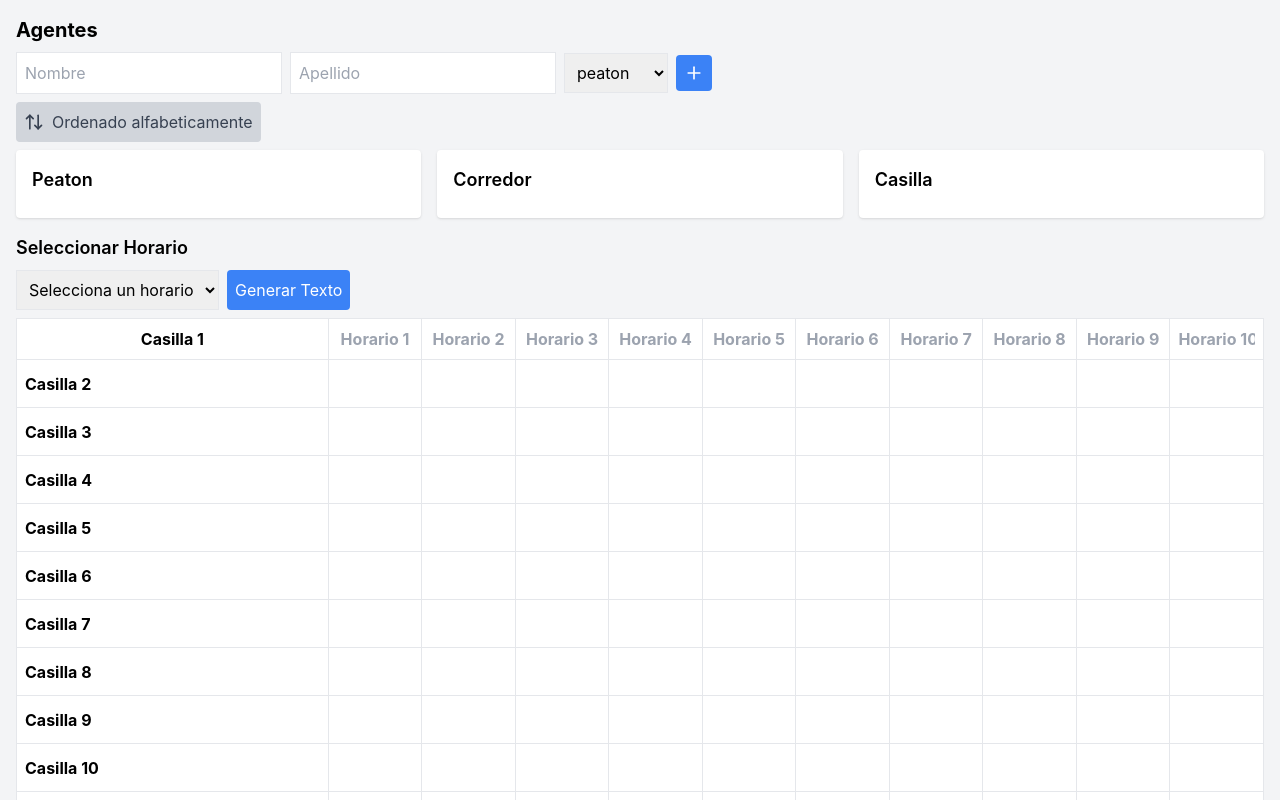
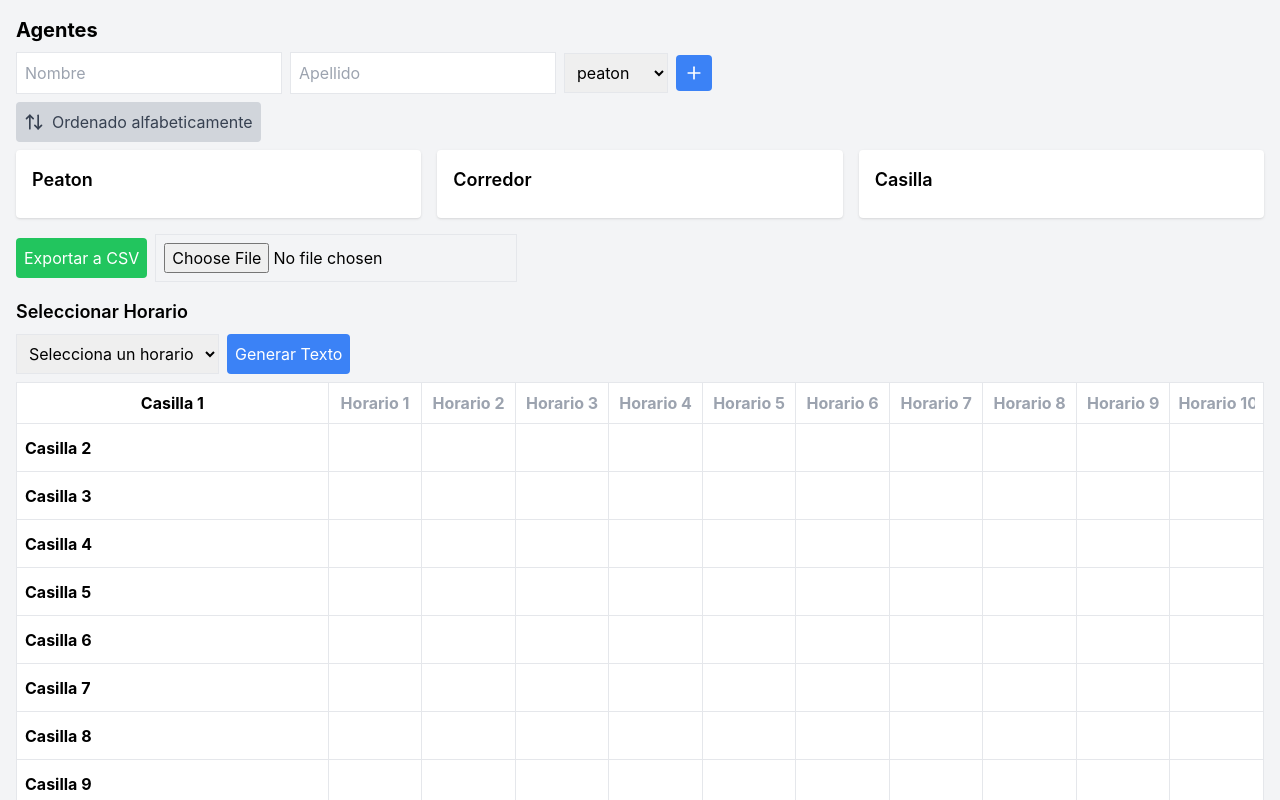
Before and after one commit to axelemanuel23/gestorHorarios, a React (Create React App) app: page / in a window 1280 px wide. Shown: the top 800 px of the page. Built offline with nearby package versions, Linux system fonts and the light colour scheme.

Commit message:
agregando exportacion e importacion de csv

```diff
--- a/package.json
+++ b/package.json
@@ -7,6 +7,7 @@
     "@testing-library/react": "^13.4.0",
     "@testing-library/user-event": "^13.5.0",
     "lucide-react": "^0.446.0",
+    "papaparse": "^5.4.1",
     "react": "^18.3.1",
     "react-dom": "^18.3.1",
     "react-scripts": "5.0.1",
--- a/src/App.js
+++ b/src/App.js
@@ -1,6 +1,7 @@
 import React, { useState, useEffect } from 'react';
 import { Plus, Trash2, ArrowUpDown } from 'lucide-react';
 import { v4 as uuidv4 } from 'uuid';
+import Papa from 'papaparse'; // Importa PapaParse
 
 const colors = [
   'bg-red-500', 'bg-blue-500', 'bg-green-500', 'bg-yellow-500', 'bg-purple-500',
@@ -47,6 +48,47 @@ const HorarioEditable = () => {
     localStorage.setItem('agentes', JSON.stringify(agentes));
     localStorage.setItem('sectoresData', JSON.stringify(sectoresData));
   }, [sectoresData, horarios, encabezadosFilas, matriz, agentes]);
+
+  // Función para exportar la matriz a CSV
+  const exportarCSV = () => {
+    const data = matriz.map((fila, filaIndex) => [
+      encabezadosFilas[filaIndex + 1],
+      ...fila.map((celda) => (celda ? celda : '')),
+    ]);
+
+    data.unshift(['Entrada/Salida', ...horarios]); // Agregar encabezado
+
+    const csv = Papa.unparse(data);
+    const blob = new Blob([csv], { type: 'text/csv;charset=utf-8;' });
+    const url = URL.createObjectURL(blob);
+    const link = document.createElement('a');
+    link.href = url;
+    link.setAttribute('download', 'horario.csv');
+    document.body.appendChild(link);
+    link.click();
+    document.body.removeChild(link);
+  };
+
+  // Función para importar la matriz desde un archivo CSV
+  const importarCSV = (event) => {
+    const file = event.target.files[0];
+    if (file) {
+      Papa.parse(file, {
+        complete: (result) => {
+          const data = result.data;
+          const nuevosHorarios = data[0].slice(1); // Obtiene los horarios del encabezado
+          const nuevasFilas = data.slice(1).map((fila) => fila[0]); // Obtiene los encabezados de filas
+          const nuevaMatriz = data.slice(1).map((fila) => fila.slice(1)); // Obtiene la matriz
+
+          setHorarios(nuevosHorarios);
+          setEncabezadosFilas(['Entrada/Salida', ...nuevasFilas]);
+          setMatriz(nuevaMatriz);
+        },
+        header: false,
+        skipEmptyLines: true,
+      });
+    }
+  };
 
   const generarTextoHorario = () => {
     if (selectedHorario === null) return;
@@ -302,6 +344,20 @@ const HorarioEditable = () => {
           ))}
         </div>
       </div>
+      <div className="mt-4 mb-4">
+        <button
+          onClick={exportarCSV}
+          className="bg-green-500 text-white p-2 rounded mr-2"
+        >
+          Exportar a CSV
+        </button>
+        <input
+          type="file"
+          accept=".csv"
+          onChange={importarCSV}
+          className="p-2 border"
+        />
+      </div>
       <div className="mt-4">
           <h3 className="text-lg font-semibold mb-2">Seleccionar Horario</h3>
           <select
```
Also changed, not shown: 1 other file (tests, documents, lock files or other folders).
